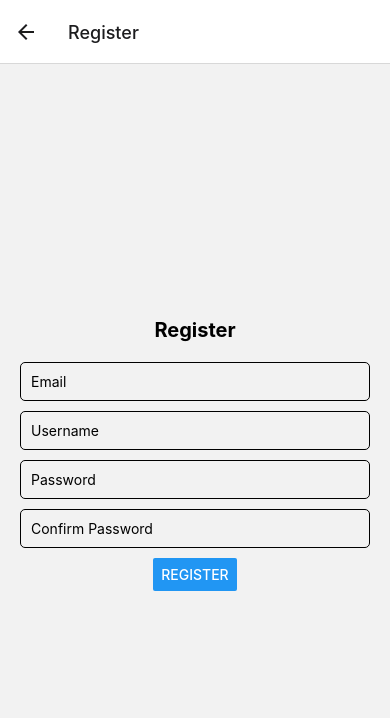
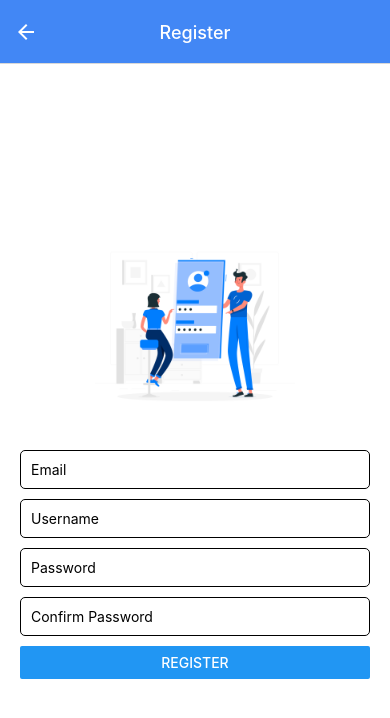
Before and after one commit to HasanC14/WriteRight-React-Native-App, a React Native app: screen /Register in a window 390 px wide. Shown: the top 718 px of the page. Built offline with nearby package versions, Linux system fonts and the light colour scheme; no server answers.

Commit message:
loading added

```diff
--- a/App.js
+++ b/App.js
@@ -5,7 +5,8 @@ import { firebase } from "./config";
 import Login from "./Components/Login";
 import Register from "./Components/Register";
 import Home from "./Components/Home";
-import { Image } from "react-native";
+import { Image, StyleSheet } from "react-native";
+
 const Stack = createStackNavigator();
 
 const App = () => {
@@ -35,12 +36,22 @@ const App = () => {
             <Stack.Screen
               name="Login"
               component={Login}
-              options={{ headerTitle: "Login" }}
+              options={{
+                headerTitle: "Login",
+                headerTitleAlign: "center",
+                headerStyle: styles.header,
+                headerTintColor: "#FFFFFF",
+              }}
             />
             <Stack.Screen
               name="Register"
               component={Register}
-              options={{ headerTitle: "Register" }}
+              options={{
+                headerTitle: "Register",
+                headerTitleAlign: "center",
+                headerStyle: styles.header,
+                headerTintColor: "#FFFFFF",
+              }}
             />
           </>
         ) : (
@@ -51,10 +62,13 @@ const App = () => {
               headerTitle: () => (
                 <Image
                   source={require("./assets/logo.png")}
-                  style={{ width: 150, height: 30 }}
+                  style={styles.logo}
                   resizeMode="contain"
                 />
               ),
+              headerTitleAlign: "center",
+              headerStyle: styles.header,
+              headerTintColor: "#FFFFFF",
             }}
           />
         )}
@@ -63,4 +77,14 @@ const App = () => {
   );
 };
 
+const styles = StyleSheet.create({
+  header: {
+    backgroundColor: "#4287f5",
+  },
+  logo: {
+    width: 150,
+    height: 30,
+  },
+});
+
 export default App;
--- a/Components/Home.js
+++ b/Components/Home.js
@@ -187,7 +187,7 @@ const Home = () => {
 const styles = StyleSheet.create({
   container: {
     flex: 1,
-    backgroundColor: "#E6F2FF",
+    backgroundColor: "white",
   },
   header: {
     flexDirection: "row",
@@ -208,6 +208,7 @@ const styles = StyleSheet.create({
   content: {
     flex: 1,
     padding: 20,
+    marginTop: 30,
   },
   input: {
     borderWidth: 1,
@@ -215,7 +216,7 @@ const styles = StyleSheet.create({
     borderRadius: 5,
     padding: 10,
     marginBottom: 10,
-    backgroundColor: "#FFFFFF",
+    backgroundColor: "#E6F2FF",
     minHeight: 200,
   },
   characterCount: {
--- a/Components/Login.js
+++ b/Components/Login.js
@@ -1,18 +1,33 @@
 import React, { useState } from "react";
-import { View, TextInput, Button, StyleSheet, Text, Image } from "react-native";
+import {
+  View,
+  TextInput,
+  Button,
+  StyleSheet,
+  Text,
+  Image,
+  ActivityIndicator,
+} from "react-native";
 import { firebase } from "../config";
 
 const Login = ({ navigation }) => {
   const [email, setEmail] = useState("");
   const [password, setPassword] = useState("");
   const [error, setError] = useState(null);
+  const [loading, setLoading] = useState(false);
 
   const handleLogin = () => {
+    setLoading(true); // Set loading state to true
+
     firebase
       .auth()
       .signInWithEmailAndPassword(email, password)
+      .then(() => {
+        setLoading(false); // Set loading state to false after successful login
+      })
       .catch((error) => {
         setError(error.message);
+        setLoading(false); // Set loading state to false after login failure
       });
   };
 
@@ -27,6 +42,10 @@ const Login = ({ navigation }) => {
         style={styles.logo}
         resizeMode="contain"
       />
+      {loading ? (
+        <ActivityIndicator size="large" color="blue" />
+      ) : (
+        <>
           <TextInput
             style={styles.input}
             placeholder="Email"
@@ -40,12 +59,22 @@ const Login = ({ navigation }) => {
             onChangeText={(text) => setPassword(text)}
             secureTextEntry
           />
-      <Button title="Login" onPress={handleLogin} />
+          <View style={styles.buttonContainer}>
+            <Button
+              title="Login"
+              onPress={handleLogin}
+              disabled={loading} // Disable the button while loading is true
+            />
+          </View>
           {error && <Text style={styles.error}>{error}</Text>}
+          <View style={styles.registerContainer}>
             <Text>Don't have an account?</Text>
             <Text style={styles.registerLink} onPress={navigateToRegister}>
               Register here.
             </Text>
+          </View>
+        </>
+      )}
     </View>
   );
 };
@@ -56,6 +85,7 @@ const styles = StyleSheet.create({
     justifyContent: "center",
     alignItems: "center",
     padding: 16,
+    backgroundColor: "#FFFFFF",
   },
   logo: {
     width: 200,
@@ -69,15 +99,23 @@ const styles = StyleSheet.create({
     borderWidth: 1,
     marginBottom: 12,
     paddingHorizontal: 10,
+    borderRadius: 5,
+  },
+  buttonContainer: {
+    width: "100%",
   },
   error: {
     color: "red",
     marginTop: 8,
   },
+  registerContainer: {
+    flexDirection: "row",
+    marginTop: 16,
+  },
   registerLink: {
-    marginTop: 16,
     color: "blue",
     textDecorationLine: "underline",
+    marginLeft: 4,
   },
 });
 
--- a/Components/Register.js
+++ b/Components/Register.js
@@ -5,10 +5,10 @@ import {
   TextInput,
   Button,
   StyleSheet,
-  ToastAndroid,
+  Image,
+  ActivityIndicator,
 } from "react-native";
 import { firebase, firestore } from "../config";
-
 import "firebase/auth";
 
 const Register = () => {
@@ -16,12 +16,15 @@ const Register = () => {
   const [password, setPassword] = useState("");
   const [confirmPassword, setConfirmPassword] = useState("");
   const [username, setUsername] = useState("");
+  const [loading, setLoading] = useState(false);
 
   const handleRegister = () => {
     if (password !== confirmPassword) {
       ToastAndroid.show("Passwords do not match", ToastAndroid.SHORT);
       return;
     }
+
+    setLoading(true); // Set loading state to true
 
     firebase
       .auth()
@@ -36,7 +39,7 @@ const Register = () => {
       .catch((error) => {
         console.error("Registration failed:", error);
         ToastAndroid.show("Registration failed", ToastAndroid.SHORT);
-        // Handle error
+        setLoading(false); // Set loading state to false after registration failure
       });
   };
 
@@ -50,18 +53,27 @@ const Register = () => {
       })
       .then(() => {
         ToastAndroid.show("Registration successful", ToastAndroid.SHORT);
+        setLoading(false); // Set loading state to false after successful registration
         // Additional logic, if needed
       })
       .catch((error) => {
         console.error("Saving user failed:", error);
         ToastAndroid.show("Registration failed", ToastAndroid.SHORT);
-        // Handle error
+        setLoading(false); // Set loading state to false after saving user failure
       });
   };
 
   return (
     <View style={styles.container}>
-      <Text style={styles.title}>Register</Text>
+      <Image
+        source={require("../assets/register.jpg")}
+        style={styles.image}
+        resizeMode="contain"
+      />
+      {loading ? (
+        <ActivityIndicator size="large" color="blue" />
+      ) : (
+        <>
           <TextInput
             placeholder="Email"
             value={email}
@@ -88,7 +100,15 @@ const Register = () => {
             secureTextEntry
             style={styles.input}
           />
-      <Button title="Register" onPress={handleRegister} />
+          <View style={{ width: "100%" }}>
+            <Button
+              title="Register"
+              onPress={handleRegister}
+              disabled={loading} // Disable the button while loading is true
+            />
+          </View>
+        </>
+      )}
     </View>
   );
 };
@@ -99,10 +119,11 @@ const styles = StyleSheet.create({
     justifyContent: "center",
     alignItems: "center",
     paddingHorizontal: 20,
+    backgroundColor: "#FFFFFF",
   },
-  title: {
-    fontSize: 20,
-    fontWeight: "bold",
+  image: {
+    width: 200,
+    height: 200,
     marginBottom: 20,
   },
   input: {
```
Also changed, not shown: Components/Header.js (deleted, +0 -12 lines). Lines whose indentation alone changed are shown as unchanged.
